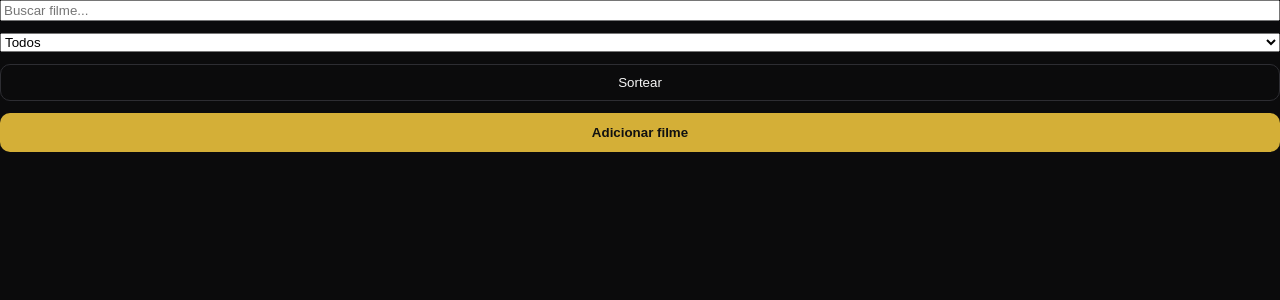
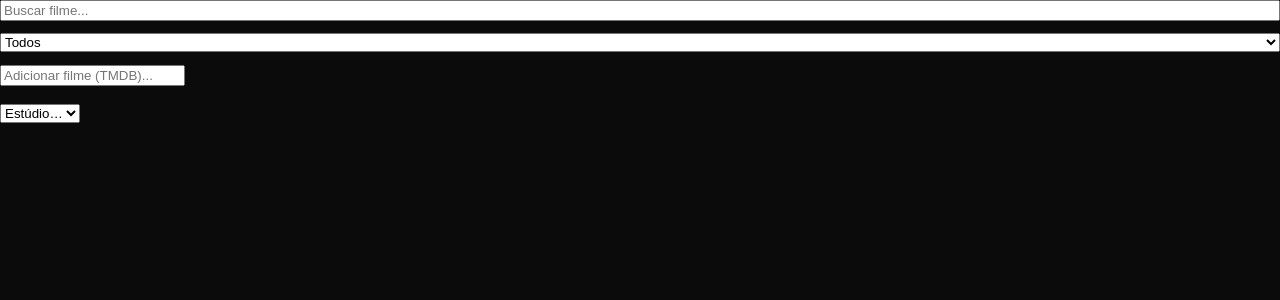
Before and after one commit to rodrigorochalima/PopPick, a Flask app: page /app in a window 1280 px wide. Shown: the part 66-366 px from the top of the page. Run offline with Flask 3, Linux system fonts and the light colour scheme; the visitor is signed in with stand-in values (Sample User, id 1); data that the repository does not hold is empty.

Commit message:
Update app.html

```diff
--- a/src/templates/app.html
+++ b/src/templates/app.html
@@ -32,44 +33,89 @@
       <option value="universal">Universal</option>
       <option value="nasa">NASA</option>
     </select>
-    <button id="shuffleBtn" class="ghost">Sortear</button>
-    <button id="addBtn" class="primary">Adicionar filme</button>
-  </section>
 
-  <main class="grid" id="grid" aria-live="polite"></main>
-
-  <!-- Modal: adicionar filme -->
-  <dialog id="addModal" class="modal">
-    <form method="dialog" class="modal-inner" id="addForm">
-      <h3>Novo filme</h3>
-      <label>Título <input name="title" id="mTitle" required></label>
-      <label>Ano <input name="year" id="mYear" type="number" required></label>
-      <label>Estúdio
-        <select name="studio" id="mStudio" required>
+    <!-- Autocomplete TMDB -->
+    <div class="add-box">
+      <input id="tmdbQuery" placeholder="Adicionar filme (TMDB)..." autocomplete="off">
+      <ul id="tmdbResults" class="results"></ul>
+      <select id="tmdbStudio">
+        <option value="">Estúdio…</option>
         <option value="disney">Disney</option>
         <option value="universal">Universal</option>
         <option value="nasa">NASA</option>
       </select>
-      </label>
-      <label>TMDB ID (opcional) <input name="tmdb" id="mTmdb" type="number"></label>
-      <menu class="modal-actions">
-        <button value="cancel" class="ghost">Cancelar</button>
-        <button class="primary" id="saveMovie">Salvar</button>
-      </menu>
-    </form>
-  </dialog>
+    </div>
+  </section>
 
-  <!-- Modal: conta -->
-  <dialog id="accountModal" class="modal">
+  <main class="grid3" id="grid" aria-live="polite"></main>
+
+  <template id="cardTpl">
+    <article class="card">
+      <div class="poster-wrap">
+        <img class="poster" alt="Poster">
+        <span class="tmdb"></span>
+      </div>
+      <h4 class="title"></h4>
+      <p class="meta"></p>
+      <div class="rating-line">
+        <span class="mine"></span><span class="slash"> / </span><span class="site"></span>
+      </div>
+      <div class="actions">
+        <button class="watchBtn">Assistido</button>
+        <div class="stars" aria-label="Avaliar de 0 a 10">
+          <!-- 10 estrelas -->
+          <button class="star" data-score="1">★</button>
+          <button class="star" data-score="2">★</button>
+          <button class="star" data-score="3">★</button>
+          <button class="star" data-score="4">★</button>
+          <button class="star" data-score="5">★</button>
+          <button class="star" data-score="6">★</button>
+          <button class="star" data-score="7">★</button>
+          <button class="star" data-score="8">★</button>
+          <button class="star" data-score="9">★</button>
+          <button class="star" data-score="10">★</button>
+        </div>
+      </div>
+    </article>
+  </template>
+
+  <!-- Modal conta -->
+  <dialog id="accountModal" class="modal light">
     <form method="dialog" class="modal-inner" id="accountForm">
       <h3>Minha conta</h3>
+
+      <div class="avatar-row">
+        <img id="accAvatarPreview" class="avatar big" alt="avatar" onerror="this.style.display='none'"/>
+        <input type="file" id="avatarFile" accept="image/*">
+        <button id="cropOpen" class="ghost" type="button">Ajustar recorte</button>
+      </div>
+
       <label>Nome <input name="name" id="accName" required /></label>
       <label>Usuário <input name="username" id="accUser" required /></label>
-      <label>Pergunta secreta (opcional) <input name="q" id="accQ" /></label>
-      <label>Resposta secreta (opcional) <input name="a" id="accA" /></label>
-      <hr/>
+
+      <label>Pergunta secreta
+        <select id="accQ">
+          <option value="">Selecione…</option>
+          <option>Nome do seu primeiro animal de estimação?</option>
+          <option>Nome da sua escola primária?</option>
+          <option>Em que cidade você nasceu?</option>
+          <option>Qual é o time do coração?</option>
+          <option>Nome do seu herói de infância?</option>
+          <option>Profissão dos seus pais?</option>
+          <option>Primeiro carro?</option>
+          <option>Livro favorito?</option>
+          <option>Filme favorito?</option>
+          <option>Comida favorita?</option>
+        </select>
+      </label>
+      <label>Resposta secreta <input name="a" id="accA" /></label>
+
+      <fieldset class="pw-box">
+        <legend>Trocar senha (opcional)</legend>
         <label>Senha atual <input type="password" id="oldPass" /></label>
         <label>Nova senha <input type="password" id="newPass" /></label>
+      </fieldset>
+
       <menu class="modal-actions">
         <button value="cancel" class="ghost">Fechar</button>
         <button id="saveAccount" class="primary" value="default">Salvar</button>
```
Also changed, not shown: other parts of src/templates/app.html (+12 -24 lines). Lines whose indentation alone changed are shown as unchanged.
